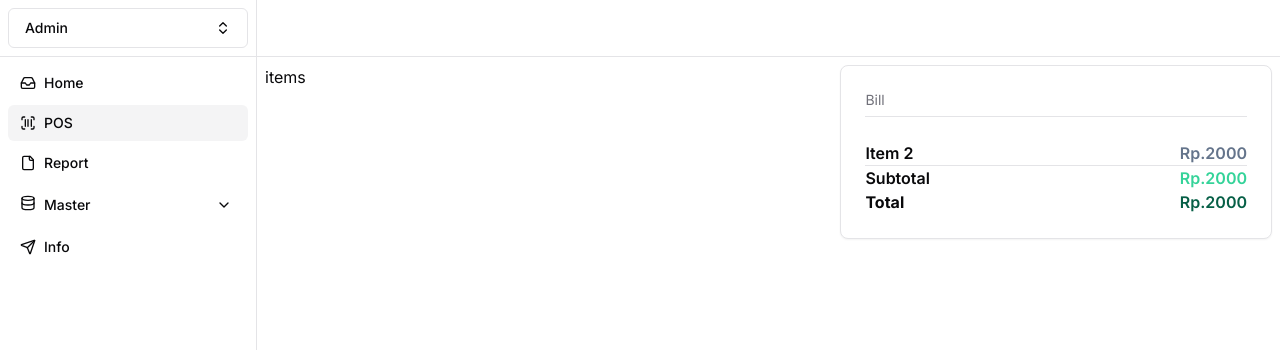
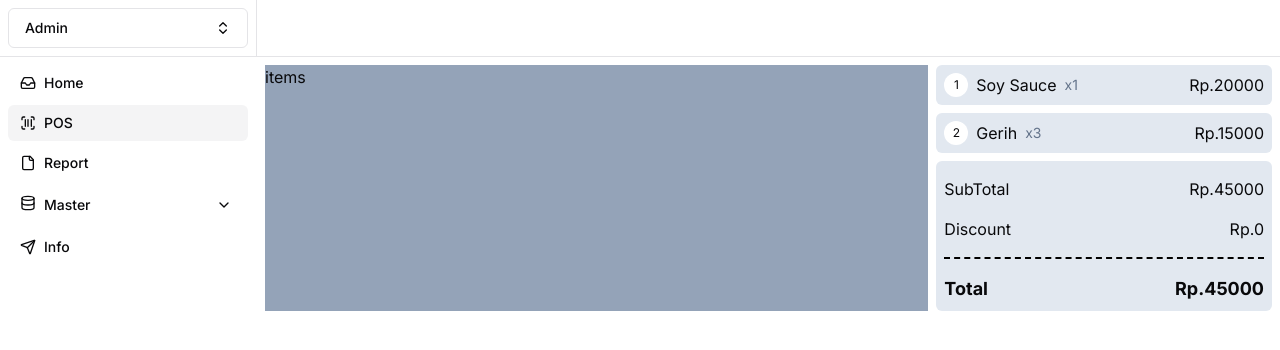
Before and after one commit to nur-wahid123/next-sosmed-fe, a Next.js app: page /dashboard/pos in a window 1280 px wide. Shown: the top 350 px of the page. Built offline with nearby package versions, Linux system fonts and the light colour scheme.

Commit message:
feat: cart section init

```diff
--- a/src/app/dashboard/layout.tsx
+++ b/src/app/dashboard/layout.tsx
@@ -48,7 +48,7 @@ const sidebarMenu = [
 
 export default function DashboardLayout({ children } : { children: React.ReactNode }) {
   return (
-    <div className='h-screen overflow-hidden'>
+    <div className='h-full'>
         <div className='flex w-full h-14'>
             <div className='p-2 w-1/5'>
             <UserButton />
--- a/src/app/dashboard/page.tsx
+++ b/src/app/dashboard/page.tsx
@@ -4,7 +4,7 @@ import React from 'react'
 
 export default function DashboardPage() {
   return (
-    <div className='p-2 min-h-screen'>
+    <div className='p-2 h-full'>
         <h1>Welcome to Dashboard Page bro</h1>
     </div>
   )
--- a/src/app/dashboard/pos/page.tsx
+++ b/src/app/dashboard/pos/page.tsx
@@ -4,36 +4,55 @@ import React from 'react'
 
 export default function POSPage() {
   return (
-    <div className='flex p-2 w-full'>
-        <div className='w-2/3'>
+    <div className='flex gap-2 p-2 w-full h-full'>
+        <div className='flex-1 bg-slate-400'>
             <p>items</p>
         </div>
-        <div className='w-1/2 h-full'>
-            <Card>
-                <CardHeader>
-                    <CardDescription>Bill</CardDescription>
-                    <Separator />
-                </CardHeader>
-                <CardContent>
-                    <div>
-                        <div className='flex w-full justify-between'>
-                            <p className='font-semibold'>Item 2</p>
-                            <p className='font-semibold text-slate-500'>Rp.2000</p>
-                        </div>
+        <div className='w-1/3 flex flex-col gap-2'>
+           <div>
+            <ul className='flex flex-col gap-2'>
+                <li className='flex p-2 justify-between items-center bg-slate-200 rounded-md'>
+                    <div className='flex gap-2 items-center'>
+                        <p className='p-1 w-6 h-6 text-xs text-center rounded-full bg-white '>
+                            1
+                        </p>
+                        <p>Soy Sauce</p>
+                        <p className='text-sm text-slate-500'>x1</p>
                     </div>
-                    <Separator />
-                    <div>
-                        <div className='flex w-full justify-between'>
-                                <p className='font-semibold'>Subtotal</p>
-                                <p className='font-semibold text-emerald-400'>Rp.2000</p>
-                        </div>
-                        <div className='flex w-full justify-between'>
-                                <p className='font-bold'>Total</p>
-                                <p className='font-semibold text-emerald-800'>Rp.2000</p>
-                        </div>
+
+                    <p>Rp.20000</p>
+                </li>
+                <li className='flex p-2 justify-between items-center bg-slate-200 rounded-md'>
+                    <div className='flex gap-2 items-center'>
+                        <p className='p-1 w-6 h-6 text-xs text-center rounded-full bg-white '>
+                            2
+                        </p>
+                        <p>Gerih</p>
+                        <p className='text-sm text-slate-500'>x3</p>
                     </div>
-                </CardContent>
-            </Card>
+
+                    <p>Rp.15000</p>
+                </li>
+            </ul>
+           </div>
+
+           <div className='p-2 pt-4 flex-1 rounded-md bg-slate-200'>
+                <div className='flex flex-col gap-4'>
+                    <div className='flex justify-between'>
+                        <p>SubTotal</p>
+                        <p>Rp.45000</p>
+                    </div>
+                    <div className='flex justify-between'>
+                        <p>Discount</p>
+                        <p>Rp.0</p>
+                    </div>
+                    <div className="border-b-2 border-dashed border-black" />
+                    <div className='flex justify-between text-lg font-bold'>
+                        <p>Total</p>
+                        <p>Rp.45000</p>
+                    </div>
+                </div>
+           </div>
         </div>
     </div>
   )
```
